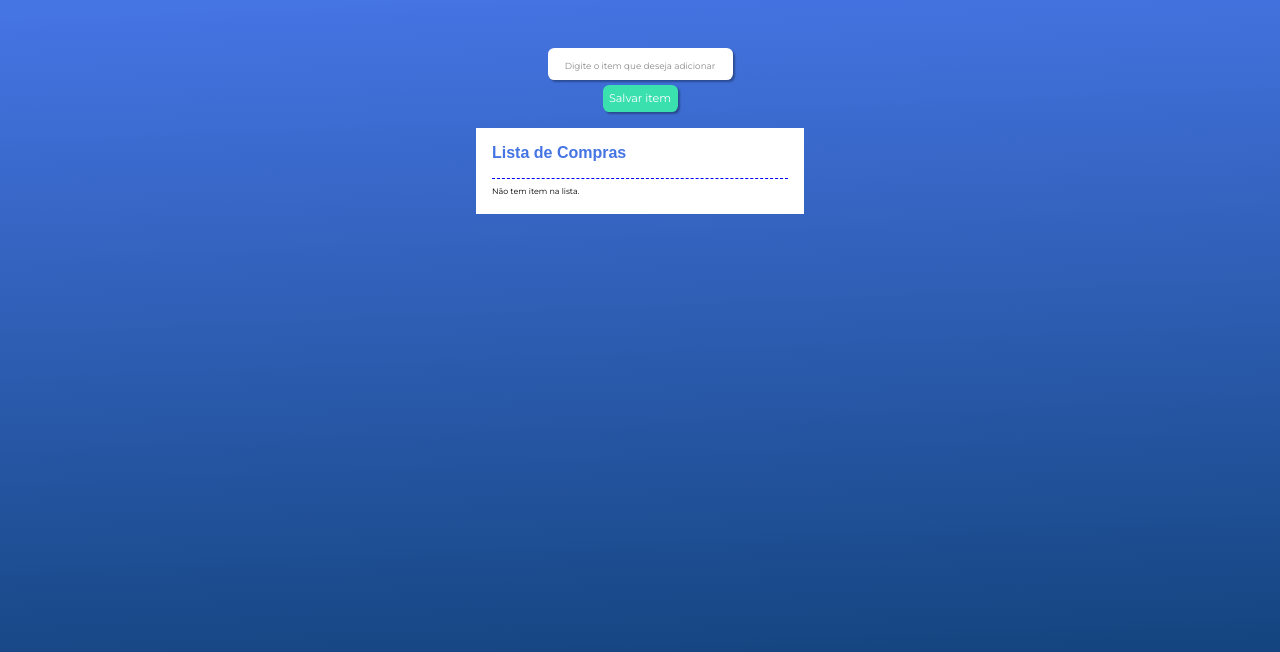
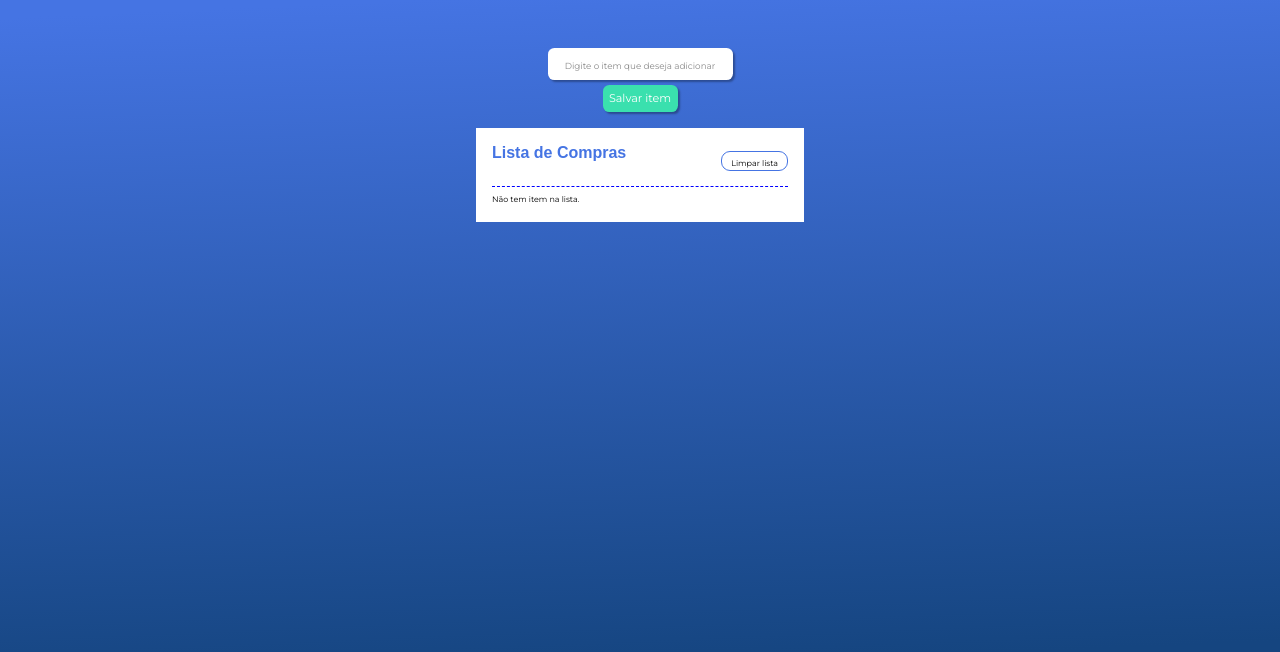
Before and after one commit to luizfiller/life-cycle-projeto-inicial, an Angular app: page / in a window 1280 px wide. Shown: the top 652 px of the page. Built offline with nearby package versions, Linux system fonts and the light colour scheme; a web font is replaced by a local one.

Commit message:
Add - função p/ limpar toda lista

```diff
--- a/src/app/app.component.css
+++ b/src/app/app.component.css
@@ -15,10 +15,24 @@
   width: 328px;
 }
 
+.header-lista {
+  align-items: center;
+  border-bottom: 1px solid blue;
+  border-style: none none dashed none;
+  display: flex;
+  justify-content: space-between;
+  padding-bottom: .5rem;
+}
+
+.btn-header {
+  background-color: transparent;
+  border: 1px #4574e3 solid;
+  padding: 1px 9px;
+  border-radius: 9px;
+}
+
 .lista h4 {
-  border-bottom: 1px solid blue;
   padding-bottom: 1rem;
-  border-style: none none dashed none;
   font-family: 'Mansalva', sans-serif;
   color: #4574E3;
 }
--- a/src/app/app.component.html
+++ b/src/app/app.component.html
@@ -3,7 +3,12 @@
 
   <div class="container">
     <div class="lista">
-      <h4 class="title-list">Lista de Compras</h4>
+      <div class="header-lista">
+        <h4 class="title-list">Lista de Compras</h4>
+        <button class="btn-header" (click)="limparLista()">
+          <small>Limpar lista</small>
+        </button>
+      </div>
 
       <div *ngIf="listaDeCompra.length !== 0; else naoTemItem">
 
--- a/src/app/app.component.ts
+++ b/src/app/app.component.ts
@@ -27,6 +27,10 @@
     this.listaDeCompra.splice(index, 1);
   }
 
+  limparLista() {
+    this.listaDeCompra = [];
+  }
+
   // DoCheck verifica qualquer alteração de dentro de um componente. No entanto, a cada mudança é feita uma nova chamada, podendo, assim, diminuir a performance da aplicação
   // OnChange verifica apenas as alterações de propriedades de entrada de um component que tenha o decorator '@Input()'
   ngDoCheck(): void {
```
